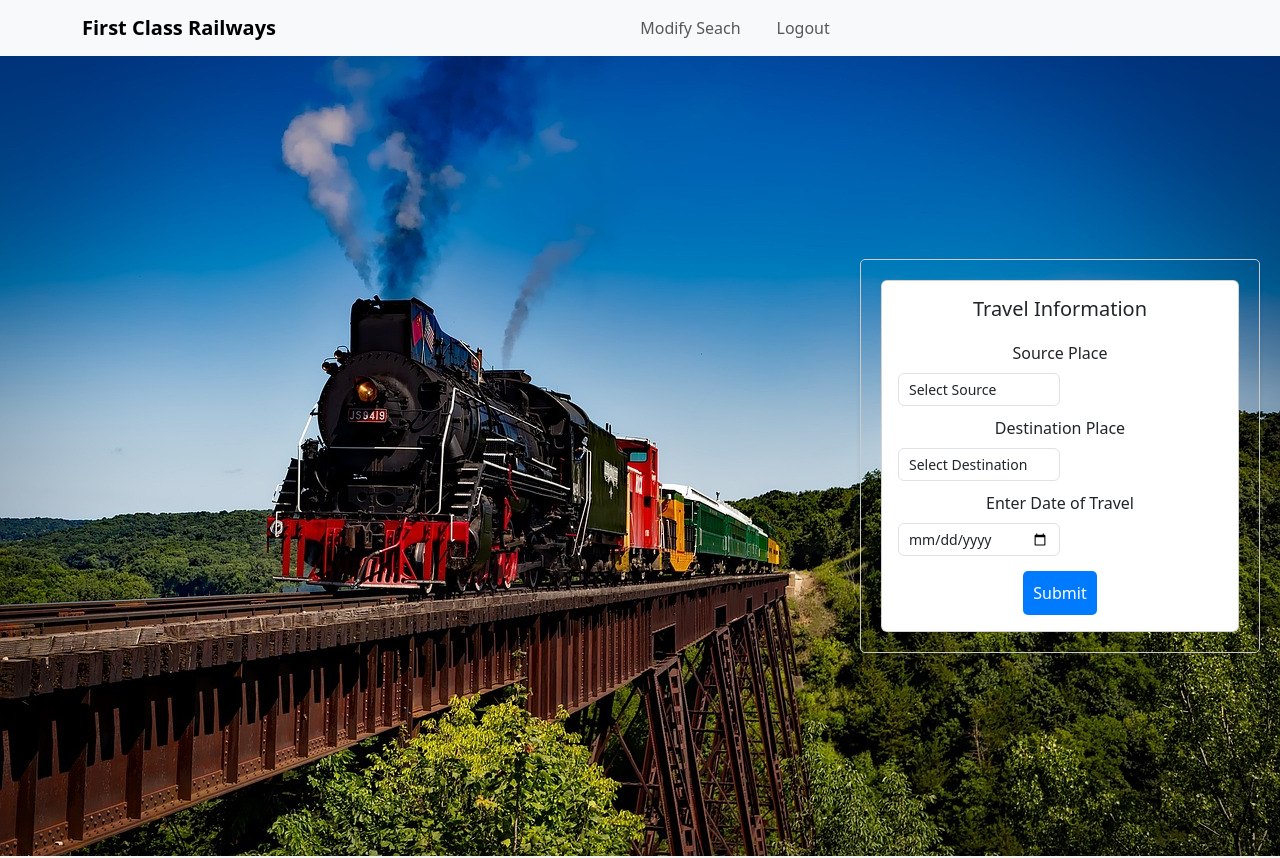
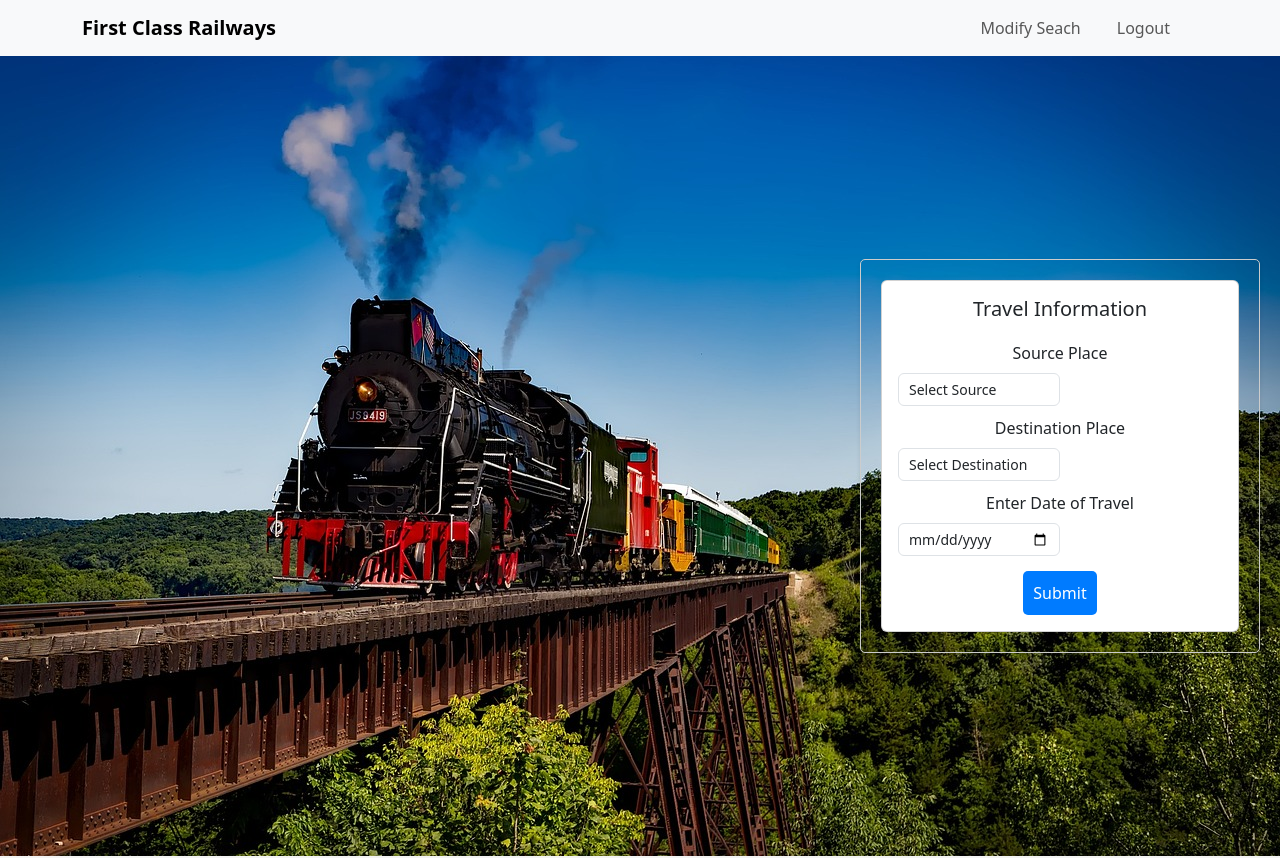
Before and after one commit to itsrithu1/Railways_project, a React (Create React App) app in the folder frontend/: page /LandingPage in a window 1280 px wide. Shown: the top 858 px of the page. Built offline with nearby package versions, Linux system fonts and the light colour scheme.

Commit message:
Update NavbarComponent.js

```diff
--- a/frontend/src/components/NavbarComponent.js
+++ b/frontend/src/components/NavbarComponent.js
@@ -23,7 +23,7 @@ function NavbarComponent() {
 
         <Navbar.Collapse id="basic-navbar-nav">
 
-          <Nav className="me-auto">
+          <Nav className="ml-auto">
 
             <Nav.Link href="/LandingPage">Modify Seach</Nav.Link>
 
```
